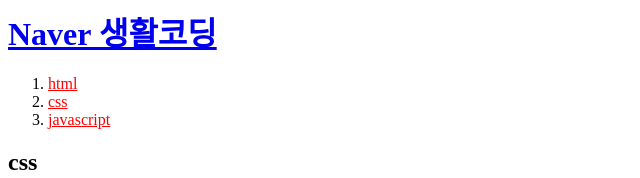
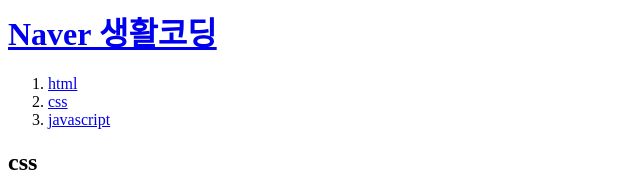
Before and after one commit to sddongcare/curry, a plain HTML site: page 2.html in a window 1280 px wide. Shown: the top 178 px of the page, without its empty margins (0-640 px from the left). Drawn offline with Linux system fonts and the light colour scheme.

Commit message:
링크에서 스타일 삭제

```diff
--- a/2.html
+++ b/2.html
@@ -10,9 +10,9 @@
 <body>
     <h1><a href="http://naver.com">Naver 생활코딩</a></h1>
 <ol>
-    <li><a href=“1.html” style="color:red;">html</a></li>
-    <li><a href=“2.html” style="color:red;">css</a></li>
-    <li><a href=“3.html” style="color:red;">javascript</a></li>
+    <li><a href=“1.html”>html</a></li>
+    <li><a href=“2.html”>css</a></li>
+    <li><a href=“3.html”>javascript</a></li>
 </ol>
 <h2>css</h2>
 css설명
```
